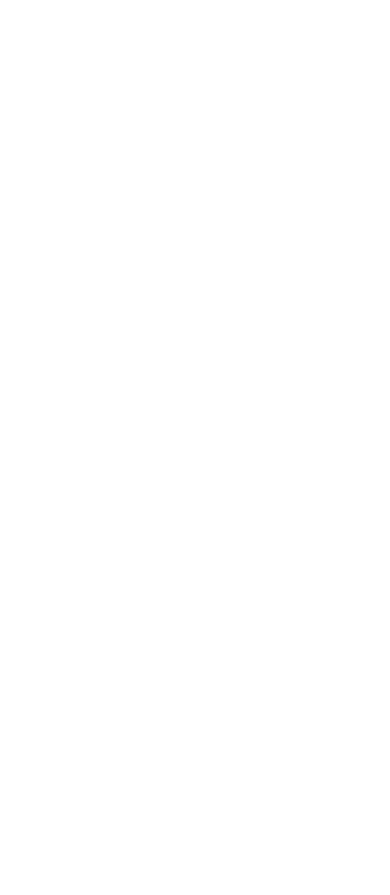
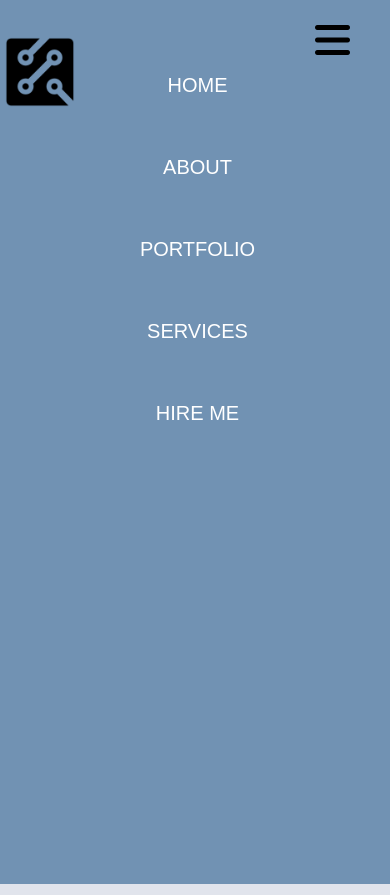
Before and after one commit to Arun-kushwaha007/Porfolio, a plain HTML site: page Home.html in a window 390 px wide. Before the commit the page ends 844 px from the top, so only its background shows below. Drawn offline with Linux system fonts and the light colour scheme.

Commit message:
My Portfolio

```diff
--- a/Home.html
+++ b/Home.html
@@ -4,9 +4,41 @@
     <meta charset="UTF-8">
     <meta http-equiv="X-UA-Compatible" content="IE=edge">
     <meta name="viewport" content="width=device-width, initial-scale=1.0">
-    <title>Document</title>
+    <title>My protfolio</title>
+    <script src="https://kit.fontawesome.com/a076d05399.js" ></script>
+    <link rel="stylesheet" href="style.css">
+    <link rel="stylesheet" href="responsive.css">
 </head>
 <body>
+    <div class="hero">
+        <nav>
+            <img src="img/logo2.png" class="logo" width="80px" height="80px">
+            <ul>
+                <li><a href="Home.html" >HOME</a></li>
+                <li><a href="About.html" target="_blank">ABOUT</a></li>
+                <li><a href="Portfolio.html" target="_blank">PORTFOLIO</a></li>
+                <li><a href="Services.html" target="_blank">SERVICES</a></li>
+                <li><a href="Hire me.html" target="_blank">HIRE ME</a></li>
+            </ul>
+            <input type="checkbox" id="check" >
+            <label for="check" class="checkbtn">
+            <i class="fas fa-bars"></i>
+            </label>
+        </nav>
+        <div class="detel">
+            <h1>
+                I,m Arun <span>Kushwaha</span></h1>
+                <p>This is my official portfolio website to showes all the <br>
+                    Details and work exoprins web development</p>
 
+                    <a href="cv.html" target="_blank">DOWNLOAD CV</a>
+                </div>
+                <div class="images">
+                    <img src="img/image.png" alt="" width="600px" class="shape">
+                    <img src="img/image2.png" class="boy">
+                </div>
+
+
+    </div>
 </body>
 </html>
--- a/responsive.css
+++ b/responsive.css
@@ -1,8 +1,8 @@
 *{
-    box-sizing: border-box;
+    box-sizing: content-box;
 }
 
-@media screen  and (max-width:1130px){
+@media  (max-width:1130px){
     nav{
         /* flex-direction: column; */
     }
@@ -21,9 +21,56 @@
 
     }
     .images{
+        width: 30%;
+        height: 60%;
+        position: absolute;
+        bottom: 0;
+        right: 100px;
+        transition: all 1s;
+
+    }
+    nav ul li a {
+        font-size: 16px;
 
     }
 
 
 
 }
+@media (max-width:850px) {
+    .checkbtn{
+        display: block;
+    }
+    nav{
+        position: fixed;
+        width: 100%;
+        height: 100vh;
+        background: #7192b3;
+        top: 0px;
+        left: -100%;
+        left: 0;
+        text-align: center;
+        transition: all .5s;
+    }
+    nav ul li{
+        display: block;
+        margin: 50px 0;
+        line-height: 30px;
+    }
+    nav ul li a{
+        font-size: 20px;
+        color:white;
+
+    }
+    nav ul li a:hover {
+        background: none;
+        color:red;
+    }
+    #check :checked ~ ul{
+        left:0;
+
+    }
+    .images{
+        display: none;
+    }
+}
--- a/style.css
+++ b/style.css
@@ -10,7 +10,7 @@
   background: #e1e4ec;
 }
 nav {
-  background-color: rgb(239, 202, 156);
+  /* background-color: rgb(239, 202, 156); */
   display: flex;
   width: 100%;
   height: 80px;
@@ -28,6 +28,7 @@ margin: 10px 20px;
 nav ul li a{
     text-decoration: none;
     color: #000;
+    font-size: 20px;
     font-weight: 500;
     padding: 7px 13px;
 }
@@ -99,11 +100,11 @@ transition: bottom 1s,left 1s;
 .checkbtn{
   /* background-color: beige; */
   font-size: 40px;
-  display: flex;
-  /* position: absolute; */
+  display: none;
+   /* position: absolute; */
   /* justify-content: center; */
   float: right;
-  line-height: 80px;
+  line-height: 40px;
   margin-right: 40px;
   cursor: pointer;
 }
```
Also changed, not shown: index.html (+1 -1 lines).
